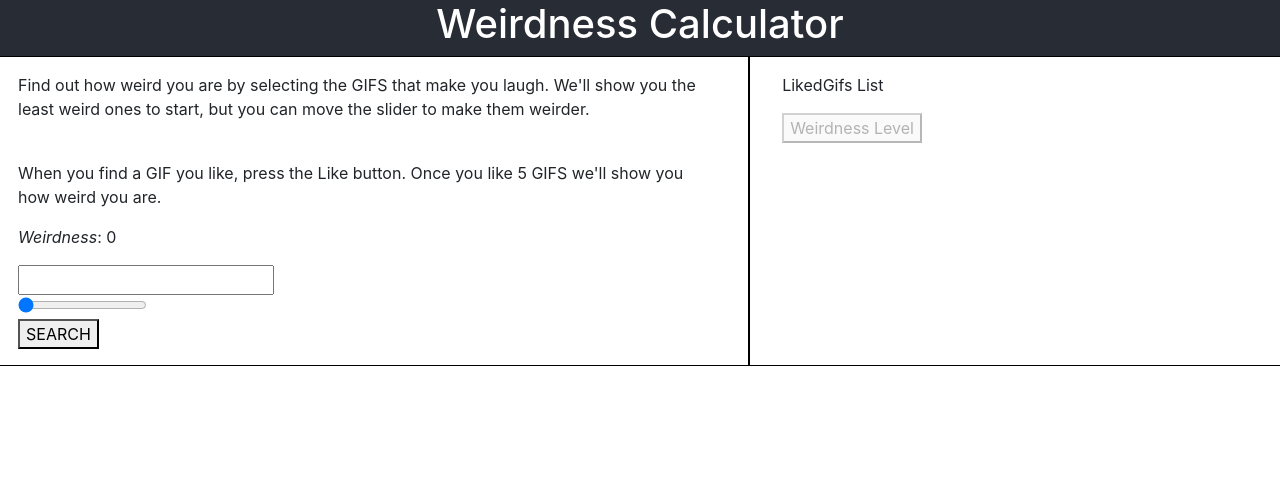
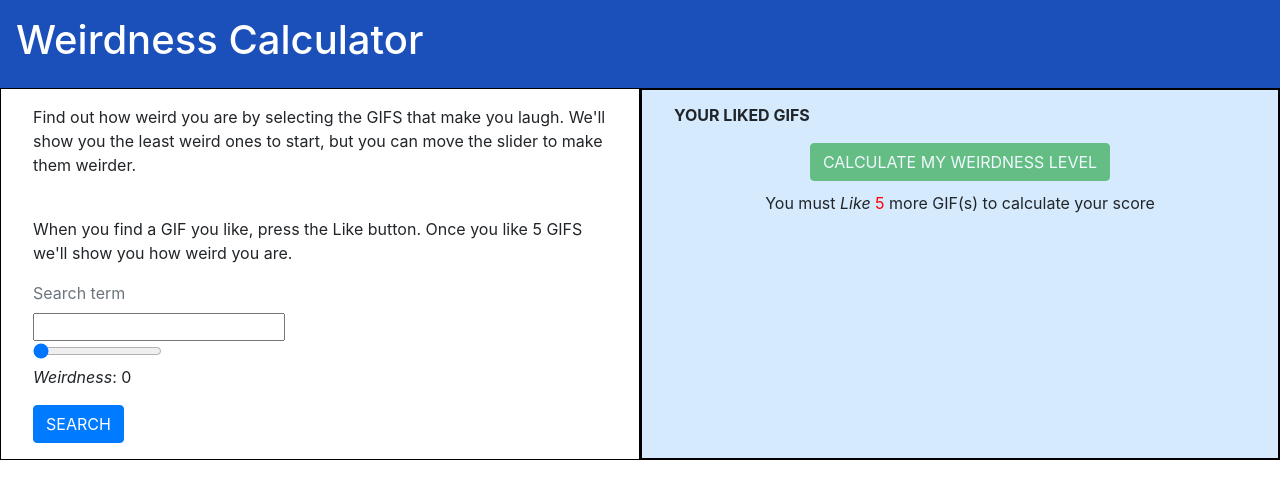
Before and after one commit to vsm1996/WeirdnessApp, a React (Create React App) app: page / in a window 1280 px wide. Shown: the top 498 px of the page. Built offline with nearby package versions, Linux system fonts and the light colour scheme.

Commit message:
styling done, unlikes implemented, Outcome shows average weirdness

```diff
--- a/src/App.css
+++ b/src/App.css
@@ -1,24 +1,50 @@
+*,
+*::before,
+*::after {
+  margin: 0;
+  padding: 0;
+  box-sizing: inherit;
+}
+
+body {
+  box-sizing: border-box;
+}
+
 .App {
   text-align: center;
 }
 
 .App-header {
-  background-color: #282c34;
+  background-color: #1b50bb;
   min-height: 2vh;
+  padding: 1rem;
+  text-align: left;
   display: flex;
-  flex-direction: column;
-  align-items: center;
-  justify-content: center;
   font-size: calc(10px + 2vmin);
   color: white;
 }
+.row {
+  margin: 0;
+}
 
 .gif-section {
-  background: rgba(143, 65, 206, 0.5)
+  background: rgba(180, 217, 252, 0.548);
+  border: 0.25px solid black;
+}
+
+.gif-list-elem {
+  display: inline-block;
+  margin: 8px;
+}
+
+.gif-list-liked {
+  display: inline-block;
+  margin: 1rem;
+  padding: 1rem;
 }
 
 .box {
-  border: 1px solid black;
+  border: 0.25px solid black;
   text-align: left;
   padding: 0;
 }
@@ -26,11 +52,49 @@
 .p1 {
   padding: 1rem 2rem;
 }
+.liked-section {
+  padding: 1rem 2rem;
+  border: 1px solid black;
+  height: 100%;
+}
+
+.block {
+  display: block;
+}
+
+.m1 {
+  margin: 10px;
+}
+
+.mt1 {
+  margin-top: 10px;
+}
 
 .tc {
-  text-align: center
+  text-align: center;
+}
+
+.tl {
+  text-align: left;
 }
 
 .bold {
   font-weight: bold;
 }
+
+.white {
+  color: white;
+}
+
+.red {
+  color: red;
+}
+
+.icon {
+  width: 25px;
+  height: 17px;
+  text-align: center;
+  border-radius: 10px;
+  color: white;
+  background-color: black;
+}
--- a/src/App.js
+++ b/src/App.js
@@ -7,10 +7,13 @@ import "./App.css";
 
 import Header from "./components/Header";
 import Calculator from "./components/Calculator";
-import Gif from "./components/Gif";
+import Result from "./components/Result";
 import LikedGifs from "./components/LikedGifs";
 import Outcome from "./components/Outcome";
 
+const initialState = {
+  gifs: []
+};
 class App extends Component {
   state = {
     gifs: []
@@ -35,8 +38,8 @@ class App extends Component {
       });
   };
 
-  resetGif = () => {
-    this.setState(this.initialState);
+  resetState = () => {
+    this.setState(initialState);
   };
 
   likeClicked = (e, gif) => {
@@ -54,12 +57,15 @@ class App extends Component {
             <div className="App">
               <Header />
               <div className="row">
-                <div className="col-sm-7 box">
+                <div className="col-sm-6 box">
                   <Route
                     exact
                     path="/"
                     render={() => (
-                      <Calculator handleSubmit={this.handleFetch} />
+                      <Calculator
+                        length={gifs.length}
+                        handleSubmit={this.handleFetch}
+                      />
                     )}
                   />
                   {newGif ? (
@@ -67,12 +73,15 @@ class App extends Component {
                       exact
                       path="/"
                       render={() => (
-                        <Gif gifObj={newGif} likeClicked={this.likeClicked} />
+                        <Result
+                          gifObj={newGif}
+                          likeClicked={this.likeClicked}
+                        />
                       )}
                     />
                   ) : null}
                 </div>
-                <div className="col-sm box">
+                <div className="col-sm-6 box">
                   <Route
                     exact
                     path="/"
@@ -83,7 +92,13 @@ class App extends Component {
                 </div>
               </div>
 
-              <Route exact path="/outcome" render={() => <Outcome />} />
+              <Route
+                exact
+                path="/outcome"
+                render={() => (
+                  <Outcome resetState={this.resetState} gifs={gifs} />
+                )}
+              />
             </div>
           </Fragment>
         </Switch>
--- a/src/components/Calculator.js
+++ b/src/components/Calculator.js
@@ -3,18 +3,38 @@ import React, { Component } from "react";
 class Calculator extends Component {
   state = {
     newSearch: "",
-    weirdness: 0
+    weirdness: 0,
+    length: 0
   };
+
+  static getDerivedStateFromProps(nextProps, prevState) {
+    if (nextProps.length !== prevState.length) {
+      return { length: nextProps.length };
+    } else {
+      return { length: prevState.length };
+    }
+  }
 
   onChange = e => {
     this.setState({ newSearch: e.target.value });
   };
+
   onChangeWeirdness = e => {
-    this.setState({ weirdness: e.target.value });
+    let number = e.target.value;
+    let weirdnessInt = parseInt(number, 10);
+    this.setState({ weirdness: weirdnessInt });
+  };
+
+  isDisabled = () => {
+    if (this.state.length === 5) {
+      return true;
+    } else {
+      return false;
+    }
   };
 
   render() {
-    const { newSearch, weirdness } = this.state;
+    const { newSearch, weirdness, length } = this.state;
     return (
       <div className="p1">
         <p>
@@ -27,15 +47,14 @@ class Calculator extends Component {
           When you find a GIF you like, press the Like button. Once you like 5
           GIFS we'll show you how weird you are.
         </p>
-        <p>
-          <em>Weirdness</em>: {weirdness}
-        </p>
         <form
           onSubmit={e => {
             this.props.handleSubmit(e, newSearch, weirdness);
           }}
         >
-          <label htmlFor="gif-search" />
+          <label className="block text-muted" htmlFor="gif-search">
+            Search term
+          </label>
           <input
             id="gif-search"
             onChange={this.onChange}
@@ -53,8 +72,22 @@ class Calculator extends Component {
               className="slider"
               id="myRange"
             />
+
+            <p>
+              <em>Weirdness</em>: {weirdness}
+            </p>
           </div>
-          <button type="submit"> SEARCH </button>
+          <button
+            className="btn btn-primary"
+            disabled={this.isDisabled()}
+            type="submit"
+          >
+            {" "}
+            SEARCH{" "}
+          </button>
+          {length === 5 ? (
+            <h5 className="red"> You have liked 5 gifs! </h5>
+          ) : null}
         </form>
       </div>
     );
--- a/src/components/Header.js
+++ b/src/components/Header.js
@@ -1,9 +1,12 @@
 import React from "react";
+import { Link } from "react-router-dom";
 
 const Header = props => {
   return (
     <header className="App-header">
-      <h1>Weirdness Calculator</h1>
+      <Link to="/">
+        <h1 className="white">Weirdness Calculator</h1>
+      </Link>
     </header>
   );
 };
--- a/src/components/LikedGifs.js
+++ b/src/components/LikedGifs.js
@@ -1,4 +1,5 @@
 import React, { Component } from "react";
+import Gif from "./Gif";
 import { Link } from "react-router-dom";
 
 class LikedGifs extends Component {
@@ -14,11 +15,11 @@ class LikedGifs extends Component {
     return { gifs, length };
   };
 
-  gifItem = () => {
-    //console.log(this.state.gifs);
-    return this.state.gifs.map((gif, index) => (
-      <div key={index}>{gif.title}</div>
-    ));
+  unlikeClick = (e, index) => {
+    e.preventDefault();
+    const { gifs, length } = this.state;
+    gifs.splice(index, 1);
+    this.setState({ gifs: gifs, length: length - 1 });
   };
 
   isDisabled = () => {
@@ -29,14 +30,39 @@ class LikedGifs extends Component {
     }
   };
   render() {
+    const gifItem = this.state.gifs.map((gif, index) => {
+      return (
+        <span key={index} className="gif-list-liked">
+          <i
+            onClick={e => this.unlikeClick(e, index)}
+            className="fas icon fa-times"
+          />
+          <Gif gifProp={gif} />{" "}
+        </span>
+      );
+    });
+
     return (
-      <div className="p1">
-        <p>LikedGifs List</p>
-        {this.gifItem()}
-        <Link to="/outcome">
-          {" "}
-          <button disabled={this.isDisabled()}> Weirdness Level </button>
-        </Link>
+      <div className="p1 gif-section liked-section">
+        <h6 className="bold">YOUR LIKED GIFS</h6>
+        <section className="tc">{gifItem}</section>
+        <div className="tc">
+          <Link to="/outcome">
+            {" "}
+            <button className="btn btn-success m1" disabled={this.isDisabled()}>
+              {" "}
+              CALCULATE MY WEIRDNESS LEVEL{" "}
+            </button>
+          </Link>
+          {this.state.length !== 5 ? (
+            <p>
+              {" "}
+              You must <em>Like</em>{" "}
+              <span className="red"> {5 - this.state.length} </span> more GIF(s)
+              to calculate your score
+            </p>
+          ) : null}
+        </div>
       </div>
     );
   }
--- a/src/components/Outcome.js
+++ b/src/components/Outcome.js
@@ -1,14 +1,66 @@
-import React from "react";
+import React, { Component } from "react";
+import { Link } from "react-router-dom";
 import PropTypes from "prop-types";
 
-const Outcome = props => {
-  return (
-    <div className="p1">
-      <p>Outcome</p>
-    </div>
-  );
+import Gif from "./Gif";
+
+class Outcome extends Component {
+  state = {
+    gifs: []
+  };
+
+  static getDerivedStateFromProps(props, state) {
+    const { gifs } = props;
+    return { gifs: gifs };
+  }
+
+  calculateWeirdness = () => {
+    const { gifs } = this.state;
+    let total = 0;
+    if (gifs.length === 5) {
+      gifs.forEach((gif, index) => {
+        //console.log("gif weirdness: ", gif.weirdness);
+        total = total + gif.weirdness;
+        // console.log(`total for ${index}: `, total);
+      });
+      let avg = total / gifs.length;
+      return avg;
+    } else {
+      return total;
+    }
+  };
+
+  render() {
+    const gifItem = this.state.gifs.map((gif, index) => {
+      return (
+        <span key={index} className="gif-list-elem">
+          {" "}
+          <Gif gifProp={gif} /> {gif.weirdness}/10
+        </span>
+      );
+    });
+
+    return (
+      <div className="container">
+        <h3 className="p1">
+          You scored an {this.calculateWeirdness()} out of 10 on the weirdness
+          scale!
+        </h3>
+        <p className="bold tl">The GIFS you liked</p>
+        {gifItem}
+        <Link to="/">
+          {" "}
+          <button className="btn btn-primary" onClick={this.props.resetState}>
+            START OVER
+          </button>{" "}
+        </Link>
+      </div>
+    );
+  }
+}
+
+Outcome.propTypes = {
+  gifs: PropTypes.array.isRequired
 };
 
-Outcome.propTypes = {};
-
 export default Outcome;
--- /dev/null
+++ b/src/components/Result.js
@@ -0,0 +1,56 @@
+import React, { Component } from "react";
+import PropTypes from "prop-types";
+
+class Result extends Component {
+  state = {
+    gif: {},
+    liked: false
+  };
+
+  static getDerivedStateFromProps = (props, state) => {
+    const { gifObj } = props;
+    //console.log("gifOBJ,  ", gifObj);
+    return { gif: gifObj };
+  };
+
+  componentDidUpdate(prevProps, prevState) {
+    const { liked } = prevState;
+    if (liked) {
+      this.setState({ liked: false });
+    }
+  }
+
+  onClick = e => {
+    const { gif } = this.state;
+    this.props.likeClicked(e, gif);
+    this.setState({ liked: true });
+  };
+
+  render() {
+    const { gif, liked } = this.state;
+    return (
+      <div className="p1 gif-section">
+        <h3 className="bold">Your Result</h3>
+        <section className="tc">
+          <p>{gif.title}</p>
+          <img className="" src={gif.images.downsized.url} alt={gif.title} />
+        </section>
+        <div className="tc mt1">
+          <button
+            className="btn btn-primary"
+            disabled={liked}
+            onClick={e => this.onClick(e)}
+          >
+            <i className="far fa-thumbs-up" />
+          </button>
+        </div>
+      </div>
+    );
+  }
+}
+
+Result.propTypes = {
+  gifObj: PropTypes.object.isRequired
+};
+
+export default Result;
```
Also changed, not shown: src/components/Gif.js (+11 -31 lines).
